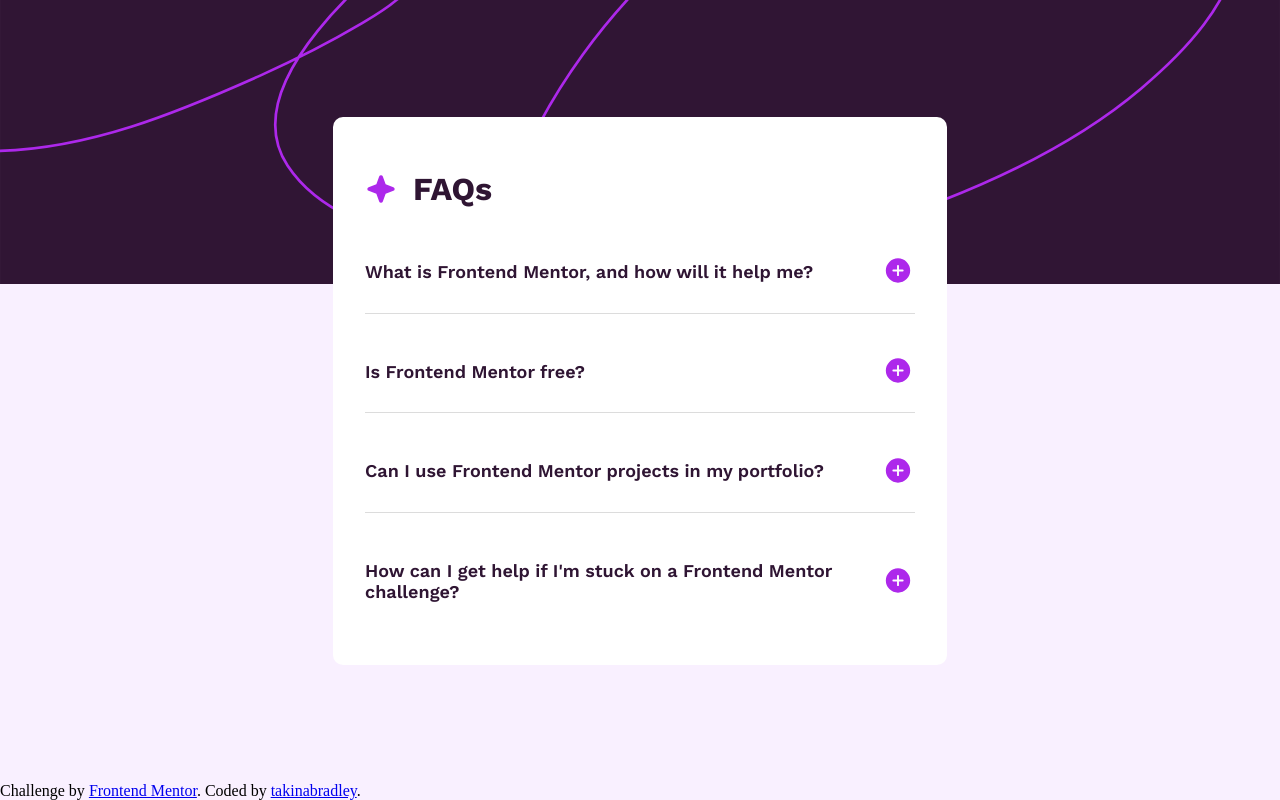
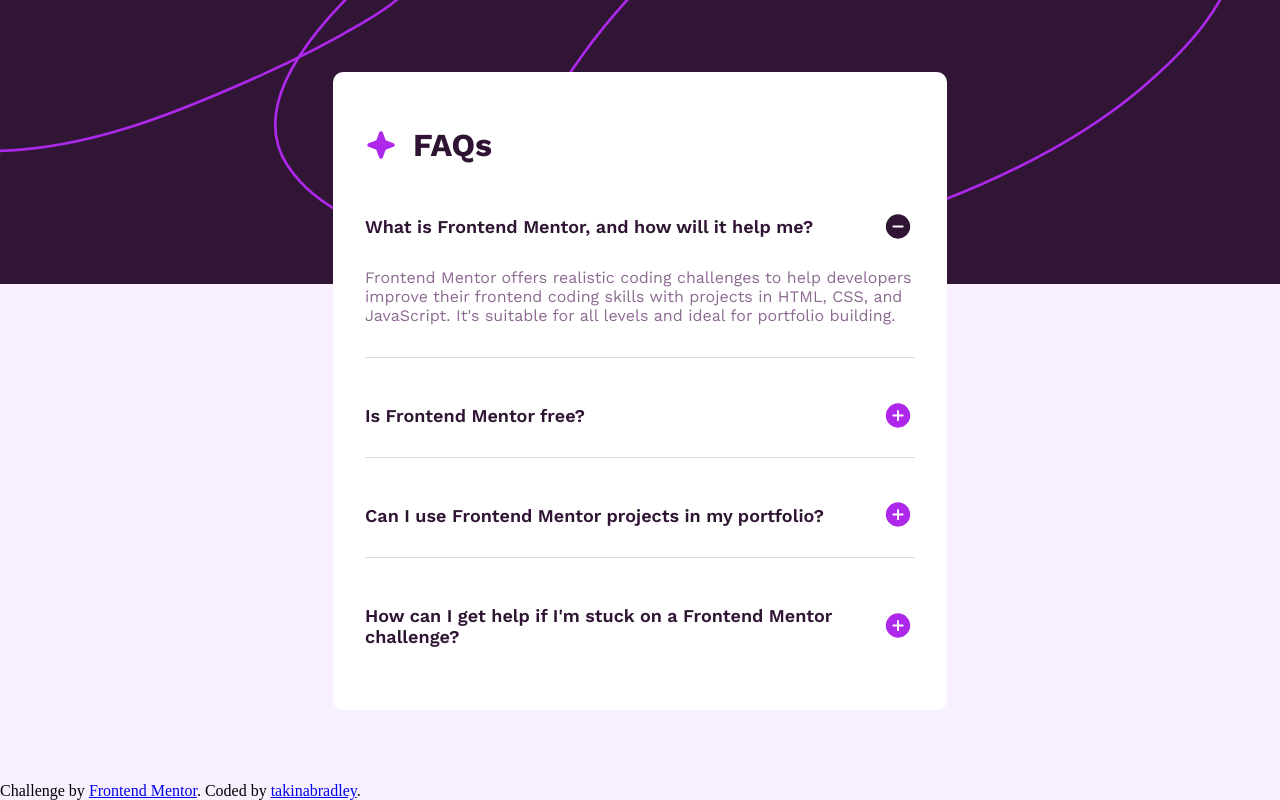
Before and after one commit to takinabradley/frontendmentor-faq-accordian, a React (Vite) app: page / in a window 1280 px wide. Built offline with nearby package versions, Linux system fonts and the light colour scheme.

Commit message:
open first detail when rendered

```diff
--- a/src/components/FAQPage.jsx
+++ b/src/components/FAQPage.jsx
@@ -1,7 +1,10 @@
 import H from "./H"
 import styles from "./FAQPage.module.css"
+import { useEffect, useRef } from "react";
 
 export default function FAQPage({FAQs = [], headingLevelStart = 1, children}) {
+  const ref = useRef(null)
+
   const onClick = e => {
     e.preventDefault();
     if (e.currentTarget.open) {
@@ -10,8 +13,6 @@ export default function FAQPage({FAQs = [], headingLevelStart = 1, children}) {
       [...e.currentTarget.parentElement.children].forEach(elem => elem.removeAttribute('open'))
       e.currentTarget.setAttribute('open', '')
     }
-
-
   }
 
   return (
@@ -22,9 +23,9 @@ export default function FAQPage({FAQs = [], headingLevelStart = 1, children}) {
         {children}
       </div>
 
-      <div className={styles["faqs"]} >
-        {FAQs.map(FAQ =>
-          <details key={FAQ.question} name='FAQ' className={styles["faq"]} onClick={onClick}>
+      <div className={styles["faqs"]} ref={ref}>
+        {FAQs.map((FAQ, index) =>
+          <details key={FAQ.question} name='FAQ' className={styles["faq"]} onClick={onClick} open={index === 0 ? true : false}>
             <summary className={styles["faqQuestion"]}>
               <H level={headingLevelStart + 1} className={styles["faqQuestionHeading"]}>
                 {FAQ.question}
```
